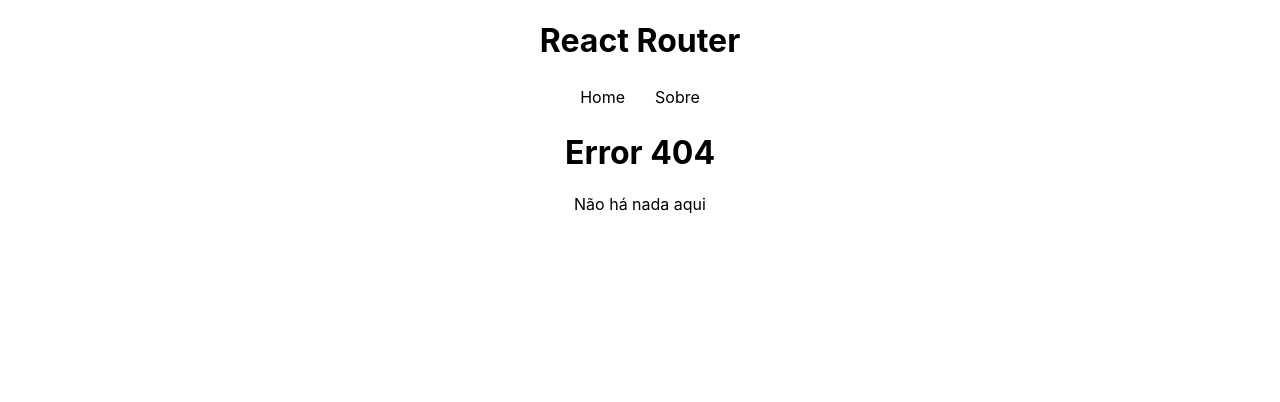
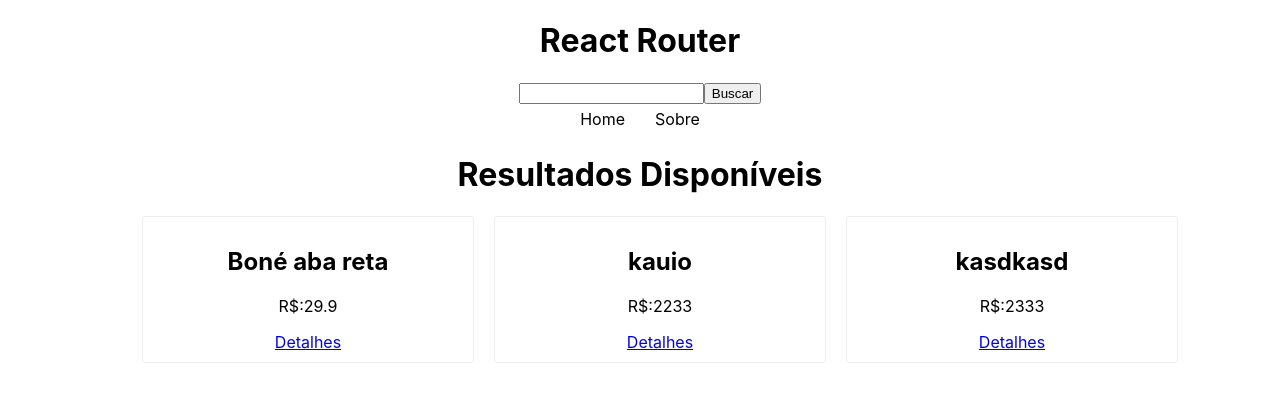
Before and after one commit to kaiotcp1/curso_react, a React (Create React App) app in the folder 8_REACT_ROUTER/reactrouter/: page /search in a window 1280 px wide. Before the commit this address had no page. Shown: the top 402 px of the page. Built offline with nearby package versions, Linux system fonts and the light colour scheme; data requests are answered from the project's data file.

Commit message:
Search params + Redirecionamento de URL

```diff
--- a/8_REACT_ROUTER/reactrouter/src/App.js
+++ b/8_REACT_ROUTER/reactrouter/src/App.js
@@ -1,7 +1,7 @@
 import './App.css';
 
 // 1- config react router
-import { BrowserRouter, Routes, Route } from 'react-router-dom'
+import { BrowserRouter, Routes, Route, Navigate } from 'react-router-dom'
 
 // components
 import Navbar from './components/Navbar';
@@ -12,12 +12,17 @@ import About from './pages/About';
 import Product from './pages/Product';
 import Info from './pages/Info';
 import NotFound from './pages/NotFound'
+import SearchForm from './components/SearchForm';
+import Search from './pages/Search';
 
 function App() {
   return (
     <div className="App">
       <h1>React Router</h1>
       <BrowserRouter>
+        {/* Search */}
+        <SearchForm />
+
         <Navbar />
         <Routes>
           <Route path='/' element={<Home />} />
@@ -26,8 +31,12 @@ function App() {
           <Route path='/products/:id' element={<Product />} />
           {/* Nested Route */}
           <Route path='/products/:id/info' element={<Info />} />
+          {/* Search */}
+          <Route path='/search' element={<Search />} />
+          {/* Redirect */}
+          <Route path='/company' element={<Navigate to="/about" />} />
           {/* No Match Route */}
-          <Route path='*' element={<NotFound />}></Route>
+          <Route path='*' element={<NotFound />} />
         </Routes>
       </BrowserRouter>
     </div>
--- /dev/null
+++ b/8_REACT_ROUTER/reactrouter/src/components/SearchForm.js
@@ -0,0 +1,24 @@
+import React from 'react'
+import { useNavigate } from 'react-router-dom'
+import { useState } from 'react'
+
+const SearchForm = () => {
+    const navigate = useNavigate();
+    const [query, setQuery] = useState();
+
+    const handleSubmit = (e) => {
+        e.preventDefault();
+
+        navigate('/search?q=' + query);
+
+    }
+
+    return (
+    <form onSubmit={handleSubmit}>
+        <input type="text" onChange={(e) => setQuery(e.target.value)} />
+        <input type="submit" value="Buscar" />
+    </form>
+  )
+}
+
+export default SearchForm
--- /dev/null
+++ b/8_REACT_ROUTER/reactrouter/src/pages/Search.js
@@ -0,0 +1,28 @@
+import React from 'react'
+import { useSearchParams, Link } from 'react-router-dom'
+import { useFetch } from '../hooks/useFetch'
+
+
+const Search = () => {
+    const [searchParams] = useSearchParams();
+    const url = "http://localhost:3000/products?" + searchParams;
+
+    const { data: items, loading, error } = useFetch(url);
+
+    return (
+        <div>
+            <h1>Resultados Disponíveis</h1>
+            <ul className="products">
+                {items && items.map(item => (
+                    <li key={item.id}>
+                        <h2>{item.name}</h2>
+                        <p>R$:{item.price}</p>
+                        <Link to={`/products/${item.id}`}>Detalhes</Link>
+                    </li>
+                ))}
+            </ul>
+        </div>
+    )
+}
+
+export default Search
```
